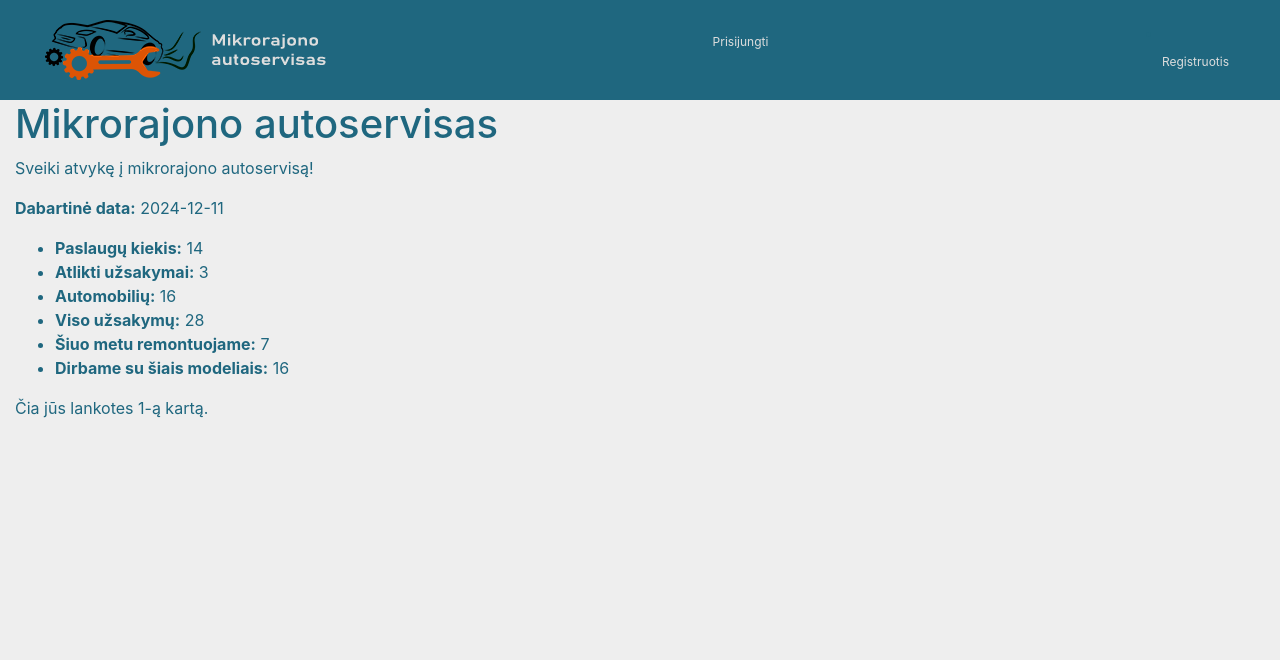
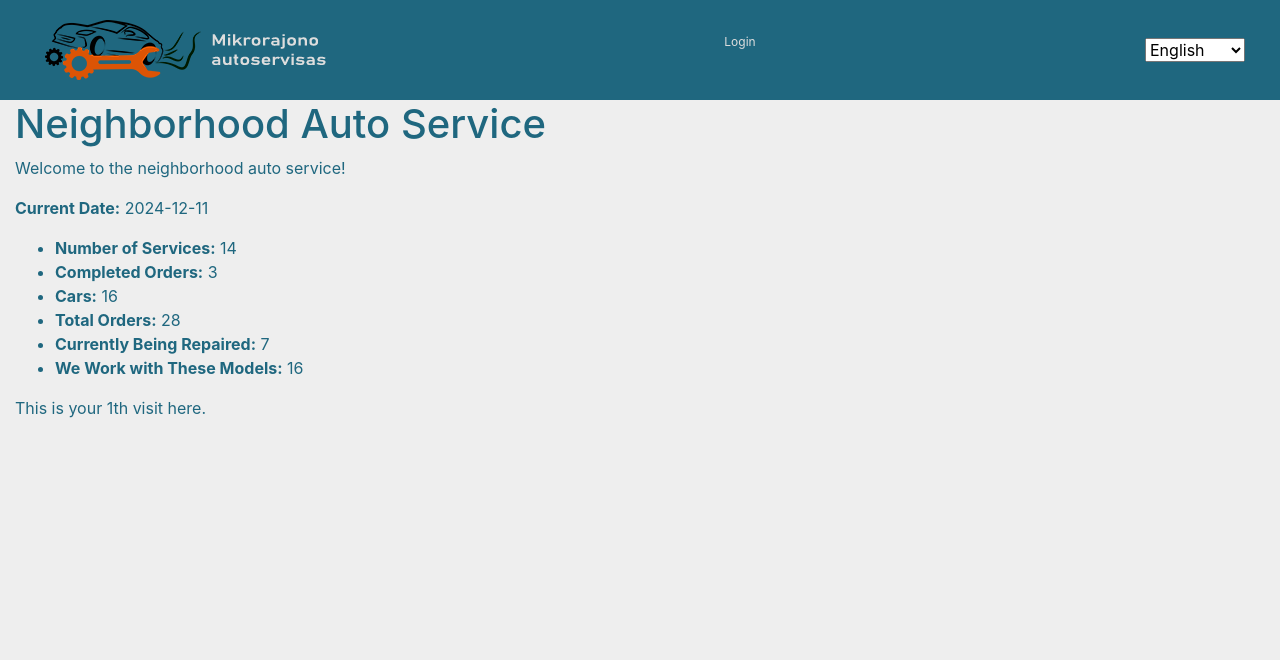
Before and after one commit to KestutisButkus/Autoservisas, a Django app: page /autoservice/ in a window 1280 px wide. Shown: the top 660 px of the page. Run offline with Django 5.2, Linux system fonts and the light colour scheme; data comes from the database, SQL or seed files in the repository; both versions use the stored data as it was after the commit; some libraries are stand-ins or nearby versions.

Commit message:
alfa.0.11.1 Dalinis vertimas Anglų-Lietuvių-Anglų

```diff
--- a/autoservice/templates/base.html
+++ b/autoservice/templates/base.html
@@ -1,7 +1,8 @@
 <!DOCTYPE html>
-<html lang="lt" xmlns="http://www.w3.org/1999/html">
+{% load i18n %}
+<html lang="en" xmlns="http://www.w3.org/1999/html">
 <head>
-    {% block title %}<title>Autoservisas</title>{% endblock %}
+    {% block title %}<title>{% trans "Auto Service" %}</title>{% endblock %}
     <meta charset="utf-8">
     <meta name="viewport" content="width=device-width, initial-scale=1">
     <link rel="stylesheet" href="https://stackpath.bootstrapcdn.com/bootstrap/4.1.3/css/bootstrap.min.css"
@@ -20,6 +21,20 @@
         </a>
         <ul class="navbar-nav mx-2">
             {% if user.is_authenticated %}
+            <form class="d-flex align-items-center" action="{% url 'set_language' %}" method="post">
+    {% csrf_token %}
+    <input name="next" type="hidden" value="{{ redirect_to }}"/>
+    <select class="form-select me-2" name="language" onchange="this.form.submit()">
+        {% load static %}
+        {% get_current_language as LANGUAGE_CODE %}
+        {% get_available_languages as LANGUAGES %}
+        {% for lang in LANGUAGES %}
+        <option style="background-image: url({% static 'img/lt.png' %});" value="{{ lang.0 }}" {% if lang.0 == LANGUAGE_CODE %} selected="selected" {% endif %}>
+            {{ lang.1 }}
+        </option>
+        {% endfor %}
+    </select>
+</form>
             <p class="nav-item"><a class="nav-link" href="{% url 'profilis' %}">
                 <svg class="bi bi-person" width="1.5em" height="1.5em" viewBox="0 0 16 16" fill="currentColor"
                      xmlns="http://www.w3.org/2000/svg">
@@ -28,35 +43,42 @@
                           clip-rule="evenodd"/>
                 </svg>
                 {{ user.get_username }}</a></p>
-            <p class="nav-item"><a class="nav-link" href="{% url 'my-borrowed'%}">Mano</a>
+            <p class="nav-item"><a class="nav-link" href="{% url 'my-borrowed'%}">{% trans "My" %}</a>
             <form method="post" action="{% url 'logout' %}">
                 {% csrf_token %}
-                <a class="nav-link" href="#" onclick="this.closest('form').submit();">Atsijungti</a>
+                <a class="nav-link" href="#" onclick="this.closest('form').submit();">{% trans "Logout" %}</a>
             </form>
             </p>
-            <li class="nav-item"><a class="nav-link" href="{% url 'my-borrowed-new'%}?next=/autoservice">Naujas</a></li>
-            <li class="nav-item active"><a class="nav-link" href="{% url 'cars' %}">Užregistruoti<br>automobiliai</a>
+            <li class="nav-item"><a class="nav-link" href="{% url 'my-borrowed-new'%}?next=/autoservice">{% trans "New" %}</a></li>
+            <li class="nav-item active"><a class="nav-link" href="{% url 'cars' %}">{% trans "Registered Cars" %}</a>
             </li>
-            <li class="nav-item active"><a class="nav-link" href="{% url 'object_list' %}">Užsakymai</a></li>
-            <a href="{% url 'admin:index' %}" class="admin-link">Admin</a>
+            <li class="nav-item active"><a class="nav-link" href="{% url 'object_list' %}">{% trans "Orders" %}</a></li>
+            <a href="{% url 'admin:index' %}" class="admin-link">{% trans "Admin" %}</a>
+
             <form class="form-inline my-2 my-lg-0" action="{% url 'search' %}" method="get">
-                <input class="form-control me-2" name="query" class="form-control" type="text" placeholder="Paieška">
-                <button class="btn btn-outline-success" type="submit">Search</button>
+                <input class="form-control me-2" name="query" type="text" placeholder="{% trans 'Search' %}">
+                <button class="btn btn-outline-success" type="submit">{% trans "Search" %}</button>
             </form>
             {% else %}
-            <p class="nav-item"><a class="nav-link" href="{% url 'login'%}">Prisijungti</a></p>
+            <p class="nav-item"><a class="nav-link" href="{% url 'login'%}">{% trans "Login" %}</a></p>
             {% endif %}
-            <!--        <li class="nav-item active"><a class="nav-link" href="{% url 'cars' %}">Užregistruoti<br>automobiliai</a></li>-->
-            <!--        <li class="nav-item active"><a class="nav-link" href="{% url 'object_list' %}">Užsakymai</a></li>-->
         </ul>
         {% if not user.is_authenticated %}
-        <li class="nav-item"><a class="nav-link" href="{% url 'register'%}">Registruotis</a></li>
+        <form class="d-flex align-items-center" action="{% url 'set_language' %}" method="post">
+    {% csrf_token %}
+    <input name="next" type="hidden" value="{{ redirect_to }}"/>
+    <select class="form-select me-2" name="language" onchange="this.form.submit()">
+        {% load static %}
+        {% get_current_language as LANGUAGE_CODE %}
+        {% get_available_languages as LANGUAGES %}
+        {% for lang in LANGUAGES %}
+        <option style="background-image: url({% static 'img/lt.png' %});" value="{{ lang.0 }}" {% if lang.0 == LANGUAGE_CODE %} selected="selected" {% endif %}>
+            {{ lang.1 }}
+        </option>
+        {% endfor %}
+    </select>
+</form>
         {% endif %}
-        <!--        <a href="{% url 'admin:index' %}" class="admin-link">Admin</a>-->
-        <!--      <form class="form-inline my-2 my-lg-0" action="{% url 'search' %}" method="get">-->
-        <!--        <input class="form-control me-2" name="query" class="form-control" type="text" placeholder="Paieška">-->
-        <!--        <button class="btn btn-outline-success" type="submit">Search</button>-->
-        <!--      </form>-->
     </div>
 </nav>
 {% if messages %}
--- a/autoservice/templates/index.html
+++ b/autoservice/templates/index.html
@@ -1,16 +1,18 @@
 {% extends "base.html" %}
+{% load i18n %}
+{% block content %}
+  <h1>{% trans "Neighborhood Auto Service" %}</h1>
+  <p>{% trans "Welcome to the neighborhood auto service!" %}</p>
+  <p><strong>{% trans "Current Date:" %}</strong> {% now "Y-m-d" %}
+  <ul>
+    <li><strong>{% trans "Number of Services:" %}</strong> {{ paslaugu_kiekis }}</li>
+    <li><strong>{% trans "Completed Orders:" %}</strong> {{ atlikti_uzsakymai }}</li>
+    <li><strong>{% trans "Cars:" %}</strong> {{ num_car }}</li>
+    <li><strong>{% trans "Total Orders:" %}</strong> {{ num_cars_bukle }}</li>
+    <li><strong>{% trans "Currently Being Repaired:" %}</strong> {{ num_instances_tvarkomas }}</li>
+    <li><strong>{% trans "We Work with These Models:" %}</strong> {{ num_car_models }}</li>
+  </ul>
+  <p>{% trans "This is your" %} {{ num_visits }}{% trans "th visit here." %}</p>
+{% endblock %}
 
-{% block content %}
-  <h1>Mikrorajono autoservisas</h1>
-  <p>Sveiki atvykę į mikrorajono autoservisą!</p>
-  <p><strong>Dabartinė data:</strong> {% now "Y-m-d" %}
-  <ul>
-    <li><strong>Paslaugų kiekis:</strong> {{ paslaugu_kiekis }}</li>
-    <li><strong>Atlikti užsakymai:</strong> {{ atlikti_uzsakymai }}</li>
-    <li><strong>Automobilių:</strong> {{ num_car }}</li>
-    <li><strong>Viso užsakymų:</strong> {{ num_cars_bukle }}</li>
-    <li><strong>Šiuo metu remontuojame:</strong> {{ num_instances_tvarkomas }}</li>
-    <li><strong>Dirbame su šiais modeliais:</strong> {{ num_car_models }}</li>
-  </ul>
-  <p>Čia jūs lankotes {{ num_visits }}-ą kartą.</p>
-{% endblock %}
+<!--
--- a/autoservice/urls.py
+++ b/autoservice/urls.py
@@ -1,4 +1,4 @@
-from django.urls import path
+from django.urls import path, include
 from . import views
 
 urlpatterns = [
@@ -14,5 +14,6 @@ urlpatterns = [
     path('mycars/<int:pk>/update', views.CarByUserUpdateView.as_view(), name='my-car-update'),
     path('mycars/<int:pk>/delete', views.CarByUserDeleteView.as_view(), name='my-car-delete'),
     path('register/', views.register, name='register'),
-    path('profilis/', views.profilis, name='profilis')
+    path('profilis/', views.profilis, name='profilis'),
+    path('i18n/', include('django.conf.urls.i18n')),
 ]
--- a/autoservice/views.py
+++ b/autoservice/views.py
@@ -16,6 +16,7 @@ from django.views.generic import DetailView, View
 from django.views.generic.edit import FormMixin, CreateView, UpdateView, DeleteView
 from .forms import OrderReviewForm, UserUpdateForm, ProfilisUpdateForm, UserCarCreateForm, UzsakymoEiluteFormSet
 from .models import Automobilio_modelis, Automobilis, Paslauga, Uzsakymas, Uzsakymo_eilute
+from django.utils.translation import gettext as _
 
 
 def index(request):
@@ -121,29 +122,29 @@ class CarByUserView(LoginRequiredMixin, generic.ListView):
 @csrf_protect
 def register(request):
     if request.method == "POST":
-        # pasiimame reikšmes iš registracijos formos
+        # retrieve values from registration form
         username = request.POST['username']
         email = request.POST['email']
         password = request.POST['password']
         password2 = request.POST['password2']
-        # tikriname, ar sutampa slaptažodžiai
+        # check if passwords match
         if password == password2:
-            # tikriname, ar neužimtas username
+            # check if username is taken
             if User.objects.filter(username=username).exists():
-                messages.error(request, f'Vartotojo vardas {username} užimtas!')
+                messages.error(request, _('Username %s is already taken!') % username)
                 return redirect('register')
             else:
-                # tikriname, ar nėra tokio pat email
+                # check if email is already registered
                 if User.objects.filter(email=email).exists():
-                    messages.error(request, f'Vartotojas su el. paštu {email} jau užregistruotas!')
+                    messages.error(request, _('User with email %s is already registered!') % email)
                     return redirect('register')
                 else:
-                    # jeigu viskas tvarkoje, sukuriame naują vartotoją
+                    # if everything is okay, create a new user
                     User.objects.create_user(username=username, email=email, password=password)
-                    messages.info(request, f'Vartotojas {username} užregistruotas!')
+                    messages.info(request, _('User %s registered!') % username)
                     return redirect('login')
         else:
-            messages.error(request, 'Slaptažodžiai nesutampa!')
+            messages.error(request, _('Passwords do not match!'))
             return redirect('register')
     return render(request, 'register.html')
 
@@ -156,7 +157,7 @@ def profilis(request):
         if u_form.is_valid() and p_form.is_valid():
             u_form.save()
             p_form.save()
-            messages.success(request, f"Profilis atnaujintas")
+            messages.success(request, _("Profile updated"))
             return redirect('profilis')
     else:
         u_form = UserUpdateForm(instance=request.user)
@@ -167,7 +168,6 @@ def profilis(request):
         'p_form': p_form,
     }
     return render(request, 'profilis.html', context)
-
 
 class CarByUserDetailView(LoginRequiredMixin, DetailView):
     model = Uzsakymas
```
Also changed, not shown: autoservice/forms.py (+5 -5 lines), autoservice/models.py (+45 -43 lines), autoservice/templates/user_cars.html (+11 -10 lines), mysite/settings.py (+8 -0 lines), autoservice/locale/lt/LC_MESSAGES/django.po (added), db.sqlite3, 1 other file.
